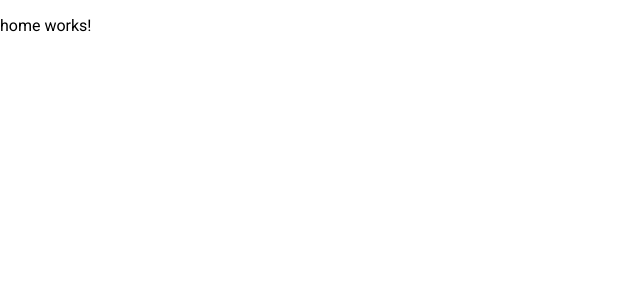
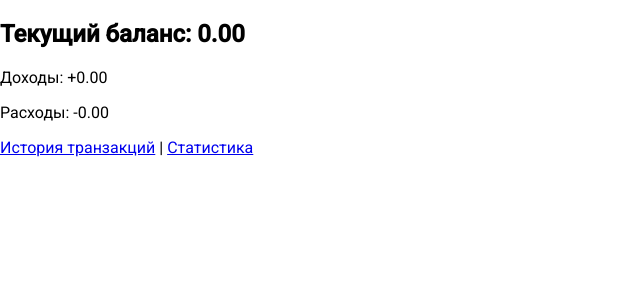
Before and after one commit to Mirzonom/finance-tracker, an Angular app: page / in a window 1280 px wide. Shown: the top 300 px of the page, without its empty margins (0-640 px from the left). Built offline with nearby package versions, Linux system fonts and the light colour scheme.

Commit message:
feat(home): add balance, income & expenses

```diff
--- a/src/app/features/home/home.component.html
+++ b/src/app/features/home/home.component.html
@@ -1 +1,8 @@
-<p>home works!</p>
+<div class="home">
+  <h2>Текущий баланс: {{ balance | number:'1.2-2' }}</h2>
+  <p>Доходы: +{{ income | number:'1.2-2' }}</p>
+  <p>Расходы: -{{ expense | number:'1.2-2' }}</p>
+
+  <a routerLink="/transaction-history">История транзакций</a> |
+  <a routerLink="/statistics">Статистика</a>
+</div>
--- a/src/app/features/home/home.component.ts
+++ b/src/app/features/home/home.component.ts
@@ -1,11 +1,36 @@
-import { Component } from '@angular/core';
+import {Component, OnInit} from '@angular/core';
+import {TransactionService} from '../../core/services/transaction.service';
+import {DecimalPipe} from '@angular/common';
+import {RouterLink} from '@angular/router';
 
 @Component({
   selector: 'app-home',
-  imports: [],
+  imports: [
+    DecimalPipe,
+    RouterLink
+  ],
   templateUrl: './home.component.html',
   styleUrl: './home.component.scss'
 })
-export class HomeComponent {
+export class HomeComponent implements OnInit {
+  balance = 0;
+  income = 0;
+  expense = 0;
 
+  constructor(private transactionService: TransactionService) {
+  }
+
+  ngOnInit(): void {
+    this.transactionService.transactions$.subscribe(transactions => {
+      this.income = transactions
+        .filter(t => t.type === 'income')
+        .reduce((sum, t) => sum + t.amount, 0);
+
+      this.expense = transactions
+        .filter(t => t.type === 'expense')
+        .reduce((sum, t) => sum + t.amount, 0);
+
+      this.balance = this.income - this.expense;
+    });
+  }
 }
```
